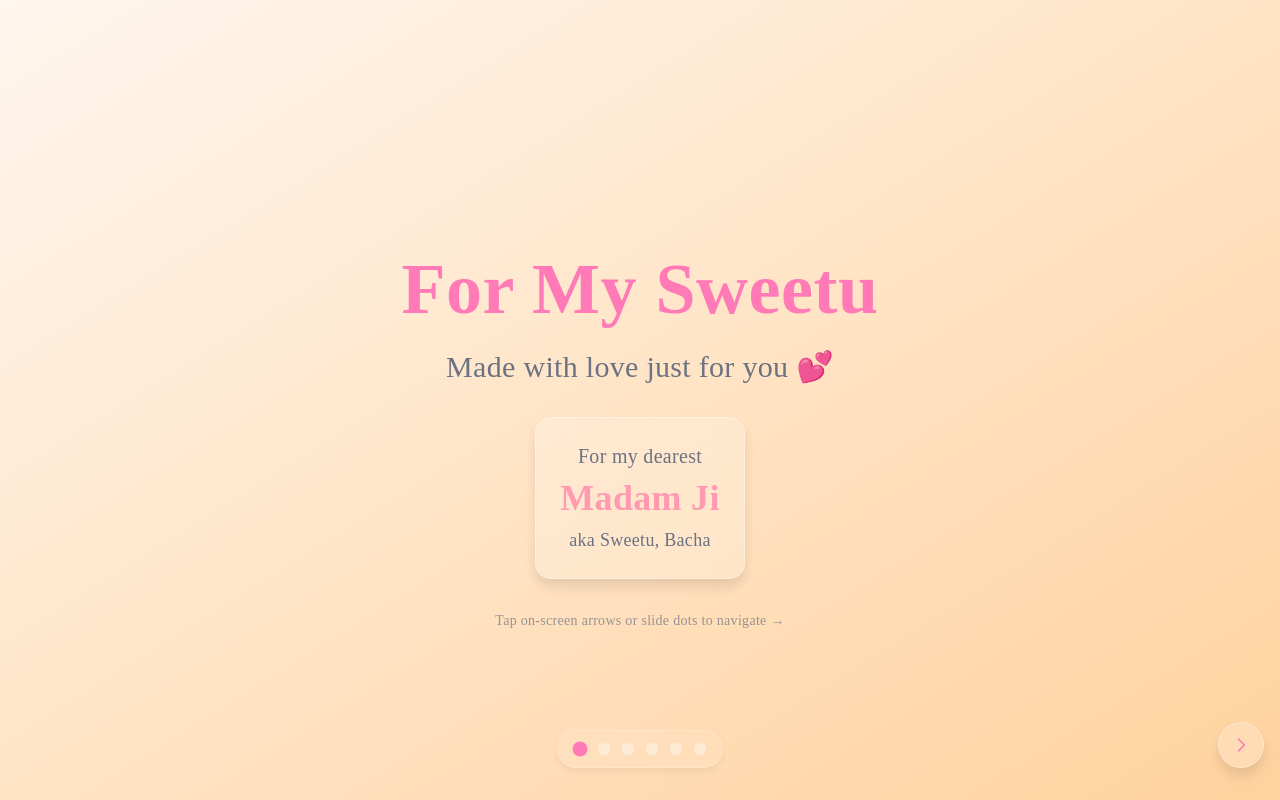
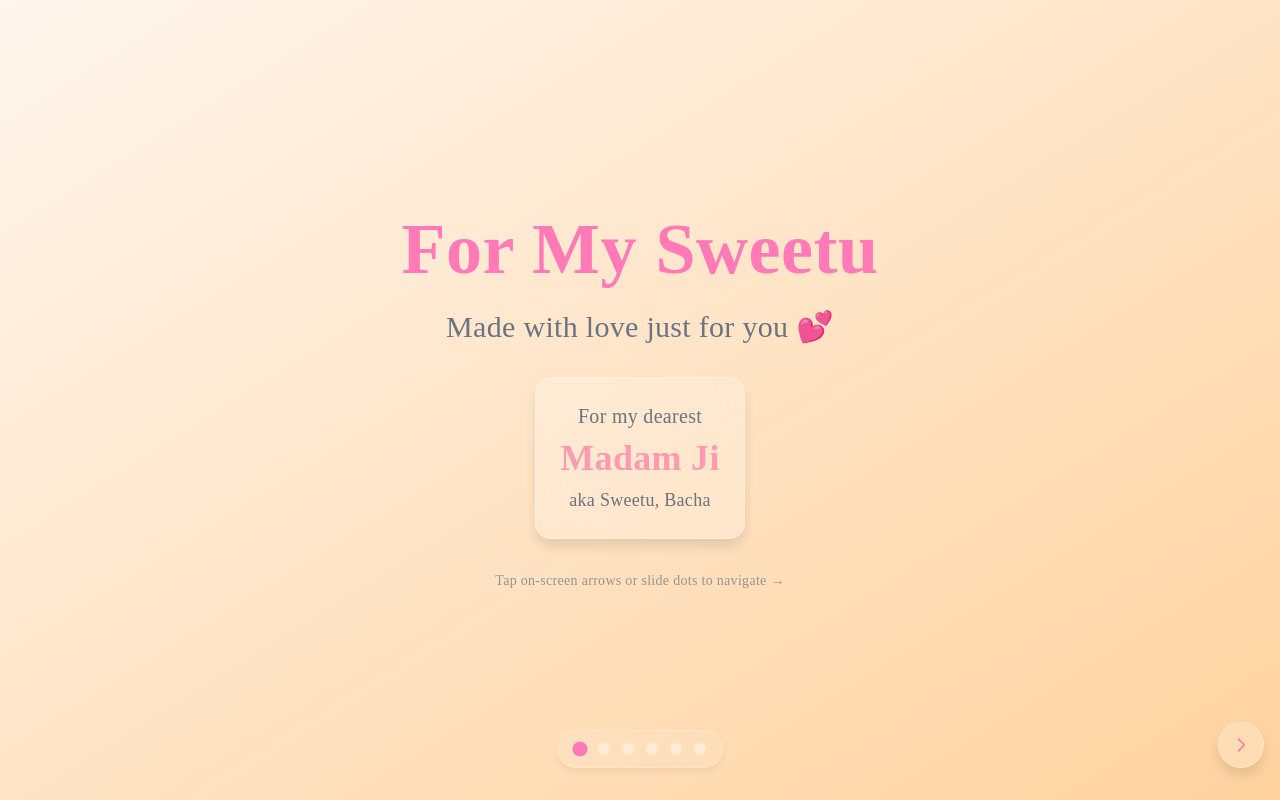
Before and after one commit to smaxiso/for-madam-ji, a React (Vite) app: page / in a window 1280 px wide. Built offline with nearby package versions, Linux system fonts and the light colour scheme.

Commit message:
Improve welcome slide positioning: move content up for better visual balance

```diff
--- a/src/components/common/Slide.jsx
+++ b/src/components/common/Slide.jsx
@@ -54,7 +54,9 @@ function Slide({ slide, direction, children }) {
         initial={{ opacity: 0 }}
         animate={{ opacity: 1 }}
         transition={{ duration: 0.2, delay: 0.1 }}
-        className="w-full max-w-4xl relative z-10"
+        className={`w-full max-w-4xl relative z-10 ${
+          slide.type === 'welcome' ? 'mt-[-10vh]' : ''
+        }`}
       >
         {children}
       </motion.div>
```
